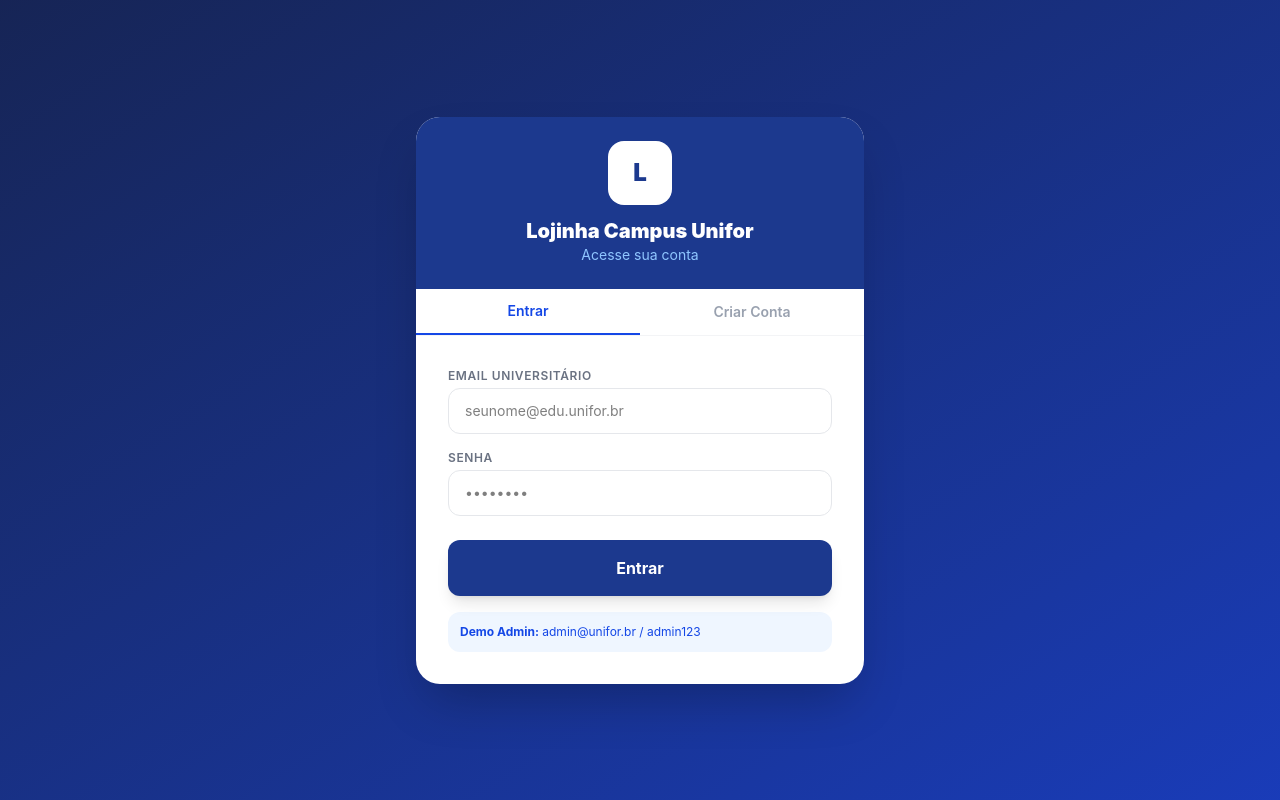
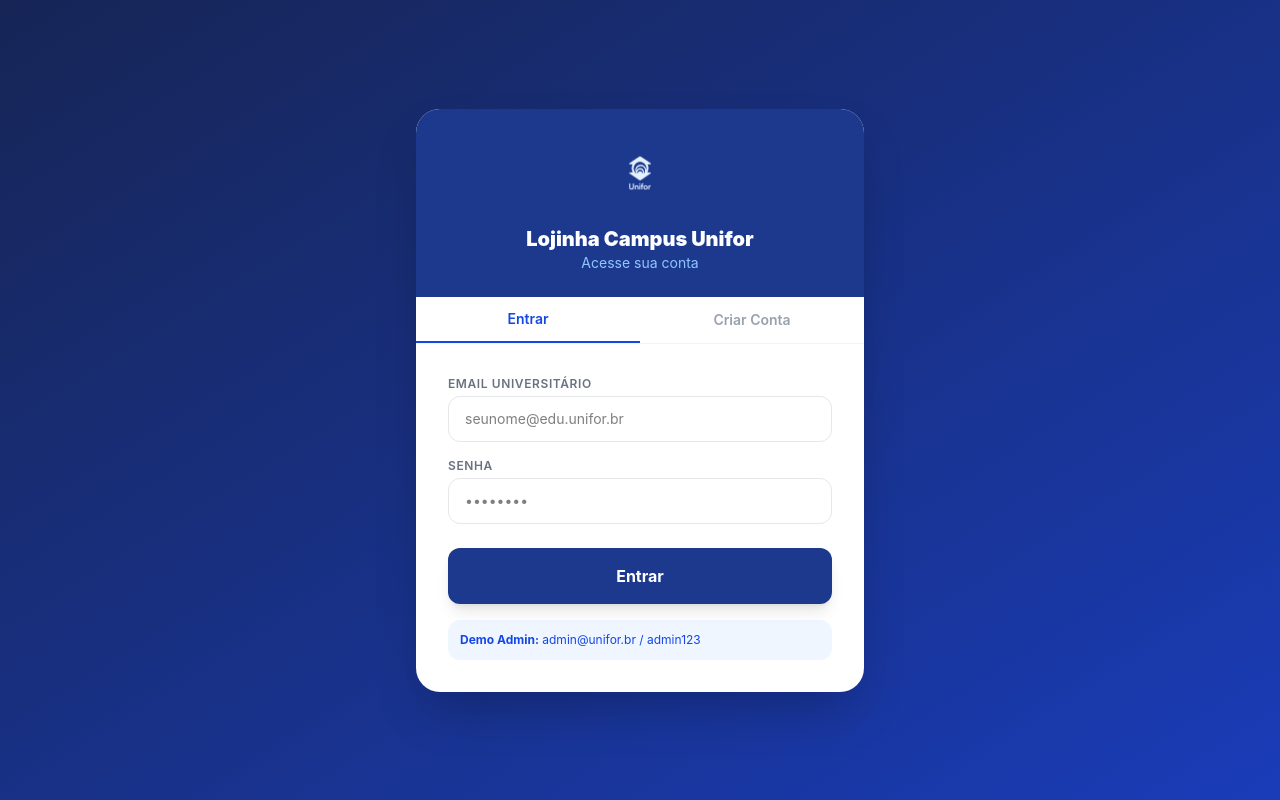
Before and after one commit to vinifrts/front-end-projeto-loja-campus, a React (Vite) app: page / in a window 1280 px wide. Both pictures are taken after a click on the button "Entrar". Built offline with nearby package versions, Linux system fonts and the light colour scheme.

Commit message:
alterando logo da pag login

```diff
--- a/src/pages/LoginPage.jsx
+++ b/src/pages/LoginPage.jsx
@@ -36,13 +36,21 @@
       <div className="bg-white rounded-3xl shadow-2xl w-full max-w-md overflow-hidden">
 
         {/* Header */}
-        <div className="bg-blue-900 p-6 text-center">
-          <div className="w-16 h-16 bg-white rounded-2xl flex items-center justify-center mx-auto mb-3">
-            <span className="text-blue-900 font-black text-2xl">L</span>
-          </div>
-          <h1 className="text-white font-black text-xl">Lojinha Campus Unifor</h1>
-          <p className="text-blue-300 text-sm">Acesse sua conta</p>
-        </div>
+  <div className="bg-blue-900 p-6 text-center">
+
+    <div className="w-28 h-20 overflow-hidden flex items-center justify-center mx-auto mb-3">
+    <img src="/lgunifor-branca.png" alt="Unifor"    className="h-20 w-auto object-contain scale-110"
+    />
+  </div>
+
+  <h1 className="text-white font-black text-xl">
+    Lojinha Campus Unifor
+  </h1>
+
+  <p className="text-blue-300 text-sm">
+    Acesse sua conta
+  </p>
+</div>
 
         {/* Tabs */}
         <div className="flex border-b border-gray-100">
```
